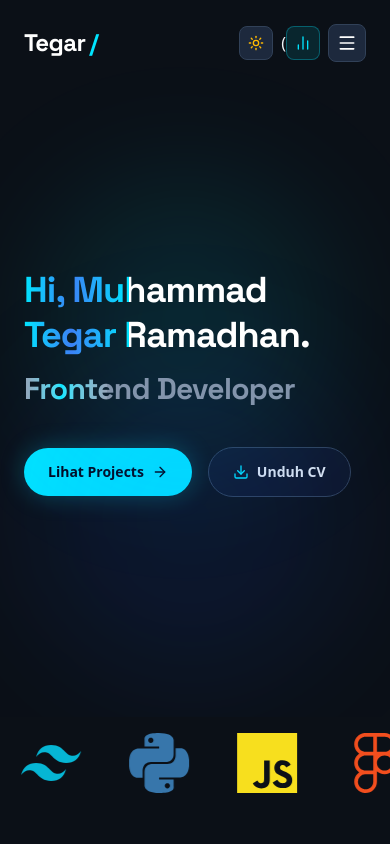
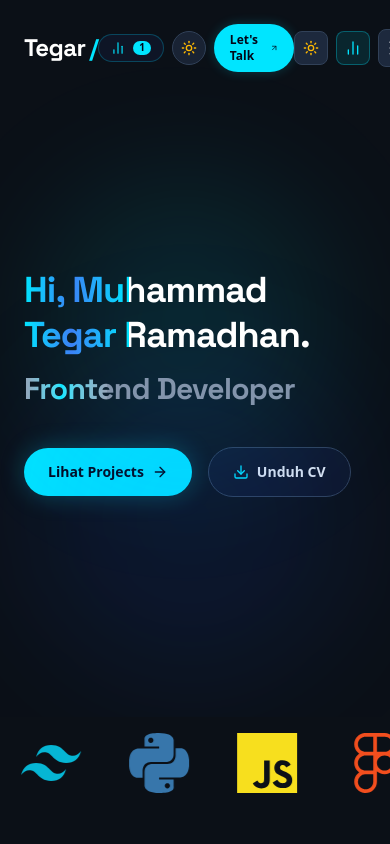
Before and after one commit to Tegar6/portfolio-Tegar-Ramadhan, a React (Vite) app: page / in a window 390 px wide. Shown: the top 844 px of the page. Built offline with nearby package versions, Linux system fonts and the light colour scheme.

Commit message:
refactor(Navbar, StaggeredMenu): adjust layout and visibility of analytics buttons for better responsiveness

```diff
--- a/src/components/Navbar.tsx
+++ b/src/components/Navbar.tsx
@@ -108,8 +108,7 @@ export const Navbar: React.FC<NavbarProps> = ({
         </nav>
 
         {/* Actions: Dark/Light Mode, Analytics Badge, CTA (SAMA / TIDAK DIUBAH) */}
-        <div className="hidden md:flex items-center space-x-4">
-          {/* GA4 Button */}
+        <div className="flex items-center space-x-2 sm:space-x-4">
           {import.meta.env.DEV && (
             <button
               onClick={() => {
@@ -124,8 +123,8 @@ export const Navbar: React.FC<NavbarProps> = ({
               }`}
             >
               <BarChart2 className="w-3.5 h-3.5 text-[#00E5FF]" />
-              <span>GA4 Active</span>
-              <span className="ml-1 px-1.5 py-0.2 text-[10px] bg-[#00E5FF] text-slate-950 font-bold rounded-full">
+              <span className="hidden sm:inline">GA4 Active</span>
+              <span className="px-1.5 py-0.2 text-[10px] bg-[#00E5FF] text-slate-950 font-bold rounded-full">
                 {analyticsCount}
               </span>
             </button>
@@ -183,7 +182,8 @@ export const Navbar: React.FC<NavbarProps> = ({
               <Moon className="w-4 h-4" />
             )}
           </button>
-            ({import.meta.env.DEV && (
+
+          {import.meta.env.DEV && (
             <button
               onClick={onOpenAnalytics}
               className="p-2 rounded-lg border bg-[#00E5FF]/10 border-[#00E5FF]/30 text-[#00E5FF]"
@@ -191,7 +191,6 @@ export const Navbar: React.FC<NavbarProps> = ({
               <BarChart2 className="w-4 h-4" />
             </button>
           )}
-
           <button
             onClick={() => setMobileMenuOpen(!mobileMenuOpen)}
             className={`p-2 rounded-lg border transition-transform active:scale-95 ${
--- a/src/components/StaggeredMenu.tsx
+++ b/src/components/StaggeredMenu.tsx
@@ -60,7 +60,7 @@ export const StaggeredMenu: React.FC<StaggeredMenuProps> = ({
           initial="hidden"
           animate="visible"
           exit="exit"
-          className={`md:hidden fixed inset-x-0 top-[70px z-40 px-8 py-8 flex flex-col justify-between overflow-hidden backdrop-blur-2xl border-t ${
+          className={`md:hidden fixed inset-x-0 top-70px z-40 px-8 py-8 flex flex-col justify-between overflow-hidden backdrop-blur-2xl border-t ${
             theme === 'dark'
               ? 'bg-[#0B1017]/95 border-slate-800 text-white'
               : 'bg-white/95 border-slate-200 text-slate-900'
@@ -91,6 +91,9 @@ export const StaggeredMenu: React.FC<StaggeredMenuProps> = ({
 
           {/* Tombol Aksi di Bagian Bawah */}
           <motion.div variants={itemVariants} className="pt-6 border-t border-slate-800/80 flex flex-col space-y-3">
+
+            {/* FIXED: Hanya muncul di Localhost/Mode DEV. Otomatis sembunyi total di HP/Production */}
+            {import.meta.env.DEV && (
               <button
                 onClick={onOpenAnalytics}
                 className="w-full py-3 px-4 rounded-xl bg-cyan-950/40 text-cyan-300 border border-cyan-800/50 text-sm font-semibold flex justify-between items-center"
@@ -98,6 +101,7 @@ export const StaggeredMenu: React.FC<StaggeredMenuProps> = ({
                 <span>Google Analytics Manager</span>
                 <span className="text-xs bg-[#00E5FF] text-black px-2 py-0.5 rounded-full font-bold">GA4</span>
               </button>
+            )}
 
             <a
               href="#contact"
```
Lines whose indentation alone changed are shown as unchanged.
